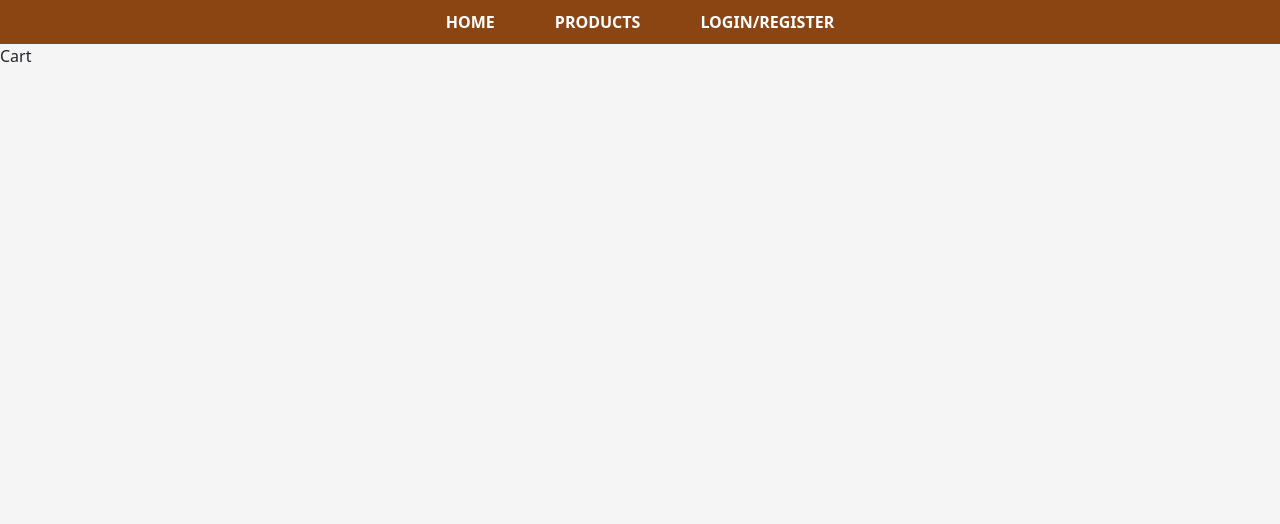
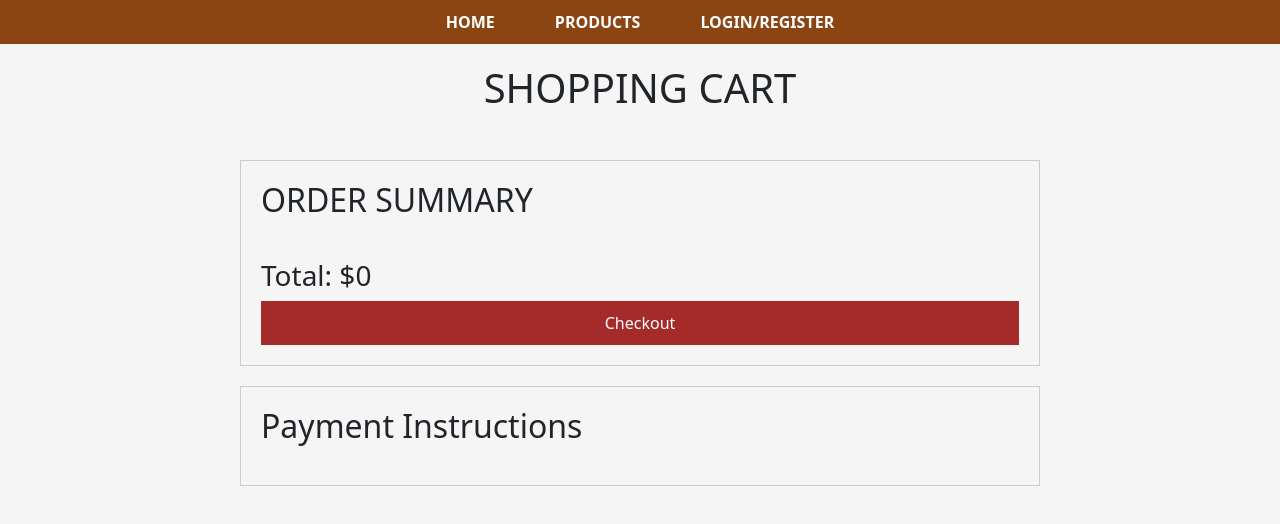
Before and after one commit to Vicknesh95/Sugarcove, a React (Vite) app in the folder FRONTEND/: page /cart in a window 1280 px wide. Shown: the top 524 px of the page. Built offline with nearby package versions, Linux system fonts and the light colour scheme.

Commit message:
able to add to cart, populate cart items and total amount in carts page

```diff
--- a/FRONTEND/src/App.jsx
+++ b/FRONTEND/src/App.jsx
@@ -12,6 +12,7 @@ import { jwtDecode } from "jwt-decode";
 function App() {
   const [accessToken, setAccessToken] = useState("");
   const [role, setRole] = useState("");
+  const [userId, setUserId] = useState("");
 
   useEffect(() => {
     const token = localStorage.getItem("accessToken");
@@ -19,6 +20,7 @@ function App() {
       setAccessToken(token);
       const decoded = jwtDecode(token);
       setRole(decoded.role);
+      setUserId(decoded.id);
     }
   }, []);
 
@@ -26,12 +28,21 @@ function App() {
     localStorage.removeItem("accessToken");
     setAccessToken("");
     setRole("");
+    setUserId("");
   };
 
   return (
     <>
       <UserContext.Provider
-        value={{ accessToken, setAccessToken, role, setRole, logout }}
+        value={{
+          accessToken,
+          setAccessToken,
+          role,
+          setRole,
+          userId,
+          setUserId,
+          logout,
+        }}
       >
         <Navbar />
 
--- a/FRONTEND/src/components/Cart.jsx
+++ b/FRONTEND/src/components/Cart.jsx
@@ -1,7 +1,79 @@
-import React from "react";
+import { React, useEffect, useState, useContext } from "react";
+import styles from "./css/Cart.module.css";
+import UserContext from "../context/user";
 
 const Cart = () => {
-  return <div>Cart</div>;
+  const [cartItems, setCartItems] = useState([]);
+  const userCtx = useContext(UserContext);
+
+  const getCartItems = async () => {
+    try {
+      const response = await fetch(import.meta.env.VITE_SERVER + "/cart/cart", {
+        method: "POST",
+        headers: {
+          "Content-Type": "application/json",
+          Authorization: `Bearer ${userCtx.accessToken}`,
+        },
+        body: JSON.stringify({ user_id: userCtx.userId }),
+      });
+      if (!response.ok) {
+        throw new Error("Fetch error");
+      }
+      const data = await response.json();
+      console.log(data);
+      setCartItems(data);
+    } catch (error) {
+      console.log(error.message);
+    }
+  };
+
+  useEffect(() => {
+    if (userCtx.userId) {
+      getCartItems();
+    }
+  }, [userCtx.userId]);
+
+  let totalPrice = 0;
+  for (let i = 0; i < cartItems.length; i++) {
+    totalPrice += cartItems[i].price * cartItems[i].quantity;
+  }
+
+  return (
+    <div className={styles.cartContainer}>
+      <h1>SHOPPING CART</h1>
+      <div className={styles.cartItems}>
+        {cartItems.map((item) => {
+          return (
+            <div className={styles.cartItem} key={item.id}>
+              <div className={styles.itemDetails}>
+                <p>{item.product_name}</p>
+                <p>{item.product_price}</p>
+                <input type="number" min="1" defaultValue={item.quantity} />
+                <textarea placeholder="Notes" defaultValue={item.notes} />
+              </div>
+            </div>
+          );
+        })}
+      </div>
+      <div className={styles.orderSummary}>
+        <h2>ORDER SUMMARY</h2>
+        <ul>
+          {cartItems.map((item) => {
+            return (
+              <li key={item.id}>
+                {item.product_name} - ${item.price * item.quantity}
+              </li>
+            );
+          })}
+        </ul>
+        <h3>Total: ${totalPrice}</h3>
+        <button className={styles.checkoutBtn}>Checkout</button>
+      </div>
+      <div className={styles.payment}>
+        <h2>Payment Instructions</h2>
+      </div>
+    </div>
+  );
 };
 
 export default Cart;
--- a/FRONTEND/src/components/Login.jsx
+++ b/FRONTEND/src/components/Login.jsx
@@ -31,6 +31,7 @@ const Login = () => {
       userCtx.setAccessToken(data.access);
       const decoded = jwtDecode(data.access);
       userCtx.setRole(decoded.role);
+      userCtx.setUserId(decoded.id);
       navigate("/");
       console.log(data);
     } catch (error) {
--- a/FRONTEND/src/components/Products.jsx
+++ b/FRONTEND/src/components/Products.jsx
@@ -1,13 +1,15 @@
-import React, { useEffect, useState } from "react";
+import React, { useEffect, useState, useContext } from "react";
 import styles from "./css/Products.module.css";
 import CreateProductsModal from "./CreateProductsModal";
 import UpdateProductsModal from "./UpdateProductsModal";
+import UserContext from "../context/user";
 
 const Products = () => {
   const [products, setProducts] = useState([]);
   const [showCreateModal, setShowCreateModal] = useState(false);
   const [showUpdateModal, setShowUpdateModal] = useState(false);
-  const [productToUpdate, setProductToUpdate] = useState(null);
+  const [productToUpdate, setProductToUpdate] = useState("");
+  const userCtx = useContext(UserContext);
 
   const getAllProducts = async () => {
     try {
@@ -43,9 +45,33 @@ const Products = () => {
       if (!response.ok) {
         throw new Error("error deleting product");
       }
-      await response.json();
+      // await response.json();
+      getAllProducts();
     } catch (err) {
       console.error(err.message);
+    }
+  };
+
+  const addToCart = async (productId) => {
+    try {
+      const response = await fetch(import.meta.env.VITE_SERVER + "/cart/cart", {
+        method: "PUT",
+        headers: {
+          "Content-Type": "application/json",
+          Authorization: `Bearer ${userCtx.accessToken}`,
+        },
+        body: JSON.stringify({
+          user_id: userCtx.userId,
+          product_id: productId,
+          quantity: 1,
+        }),
+      });
+      if (!response.ok) {
+        throw new Error("Error adding item to cart");
+      }
+      await response.json();
+    } catch (error) {
+      console.error(error.message);
     }
   };
 
@@ -80,7 +106,12 @@ const Products = () => {
             </div>
             <div className={styles.productAllergens}>{product.allergens}</div>
             <div className={styles.price}>${product.product_price}</div>
-            <button className={styles.addToCartBtn}>Add to Cart</button>
+            <button
+              className={styles.addToCartBtn}
+              onClick={() => addToCart(product.id)}
+            >
+              Add to Cart
+            </button>
             <button
               className={styles.updateProductBtn}
               onClick={() => {
--- /dev/null
+++ b/FRONTEND/src/components/css/Cart.module.css
@@ -0,0 +1,87 @@
+.cartContainer {
+  display: flex;
+  flex-direction: column;
+  align-items: center;
+  padding: 20px;
+}
+
+.cartItems,
+.orderSummary,
+.payment {
+  width: 100%;
+  max-width: 800px;
+  margin-bottom: 20px;
+}
+
+.cartItem {
+  display: flex;
+  align-items: center;
+  margin-bottom: 20px;
+  border: 1px solid black;
+  padding: 10px;
+}
+
+.itemDetails {
+  flex-grow: 1;
+}
+
+.itemDetails p {
+  margin: 5px 0;
+}
+
+.itemDetails input {
+  width: 50px;
+  margin: 10px 0;
+}
+
+.itemDetails textarea {
+  width: 100%;
+  height: 50px;
+}
+
+.orderSummary {
+  border: 1px solid #ccc;
+  padding: 20px;
+}
+
+.orderSummary h2 {
+  margin-bottom: 20px;
+}
+
+.orderSummary ul {
+  display: flex;
+  flex-direction: column;
+  list-style: none;
+  padding: 0;
+}
+
+.orderSummary li {
+  margin-bottom: 10px;
+}
+
+.orderSummary h3 {
+  margin-top: 20px;
+}
+
+.checkoutBtn {
+  display: block;
+  width: 100%;
+  padding: 10px;
+  background-color: brown;
+  color: white;
+  border: none;
+  cursor: pointer;
+}
+
+.payment {
+  border: 1px solid #ccc;
+  padding: 20px;
+}
+
+.payment h2 {
+  margin-bottom: 20px;
+}
+
+h1 {
+  padding-bottom: 20px;
+}
```
Also changed, not shown: FRONTEND/src/hooks/useFetch.jsx (deleted, +0 -25 lines), 1 other file (tests, documents, lock files or other folders).
